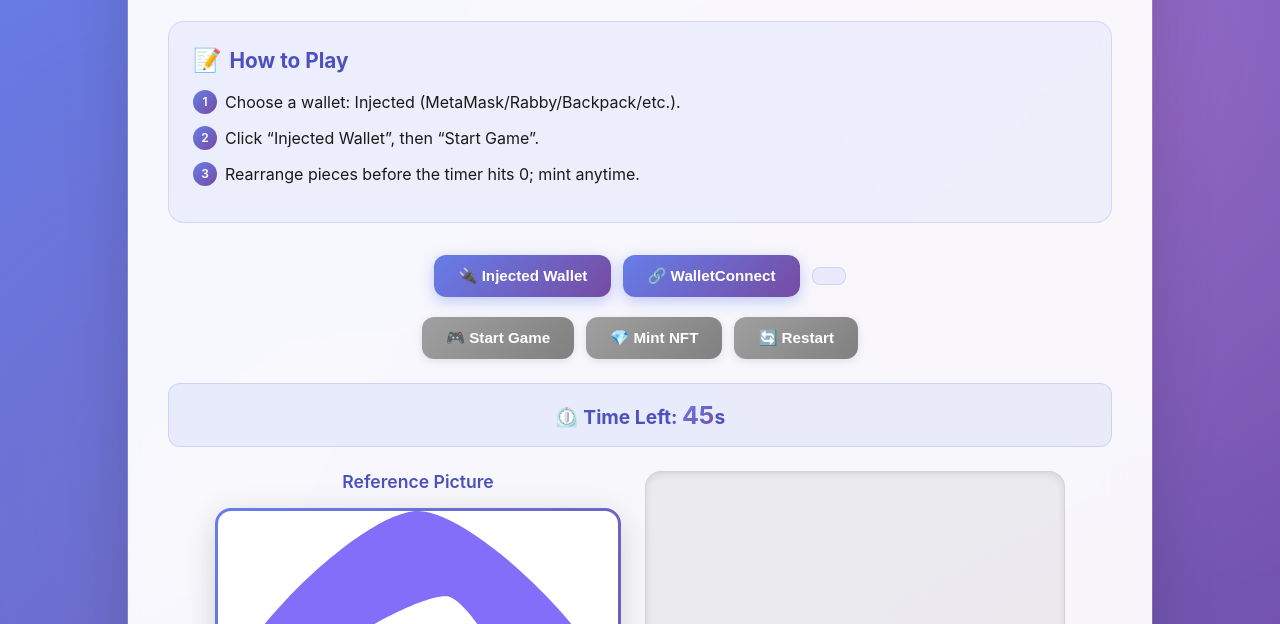
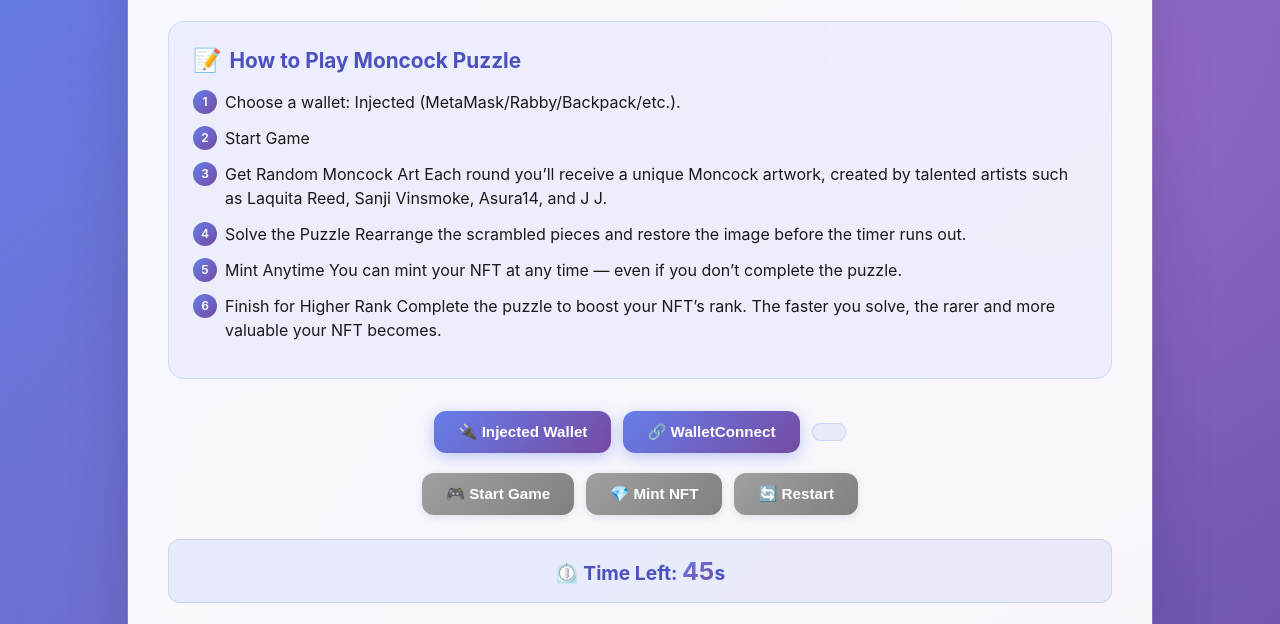
Before and after one commit to moncock/MoncockPuzzle, a website: page docs/index.html in a window 1280 px wide. Shown: the part 129-753 px from the top of the page. Drawn offline with nearby package versions, Linux system fonts and the light colour scheme.

Commit message:
Update index.html

```diff
--- a/docs/index.html
+++ b/docs/index.html
@@ -11,11 +11,18 @@
     <h1 class="title"><span class="emoji">🐔</span>MONCOCK PUZZLE</h1>
 
     <div class="how-to-play">
-      <h2><span class="emoji">📝</span>How to Play</h2>
+      <h2><span class="emoji">📝</span>How to Play Moncock Puzzle</h2>
       <ol>
         <li>Choose a wallet: Injected (MetaMask/Rabby/Backpack/etc.).</li>
-        <li>Click “Injected Wallet”, then “Start Game”.</li>
-        <li>Rearrange pieces before the timer hits 0; mint anytime.</li>
+        <li>Start Game</li>
+        <li>Get Random Moncock Art
+Each round you’ll receive a unique Moncock artwork, created by talented artists such as Laquita Reed, Sanji Vinsmoke, Asura14, and J J.</li>
+        <li>Solve the Puzzle
+Rearrange the scrambled pieces and restore the image before the timer runs out.</li>
+        <li>Mint Anytime
+You can mint your NFT at any time — even if you don’t complete the puzzle.</li>
+        <li>Finish for Higher Rank
+Complete the puzzle to boost your NFT’s rank. The faster you solve, the rarer and more valuable your NFT becomes.</li>
       </ol>
     </div>
 
```
